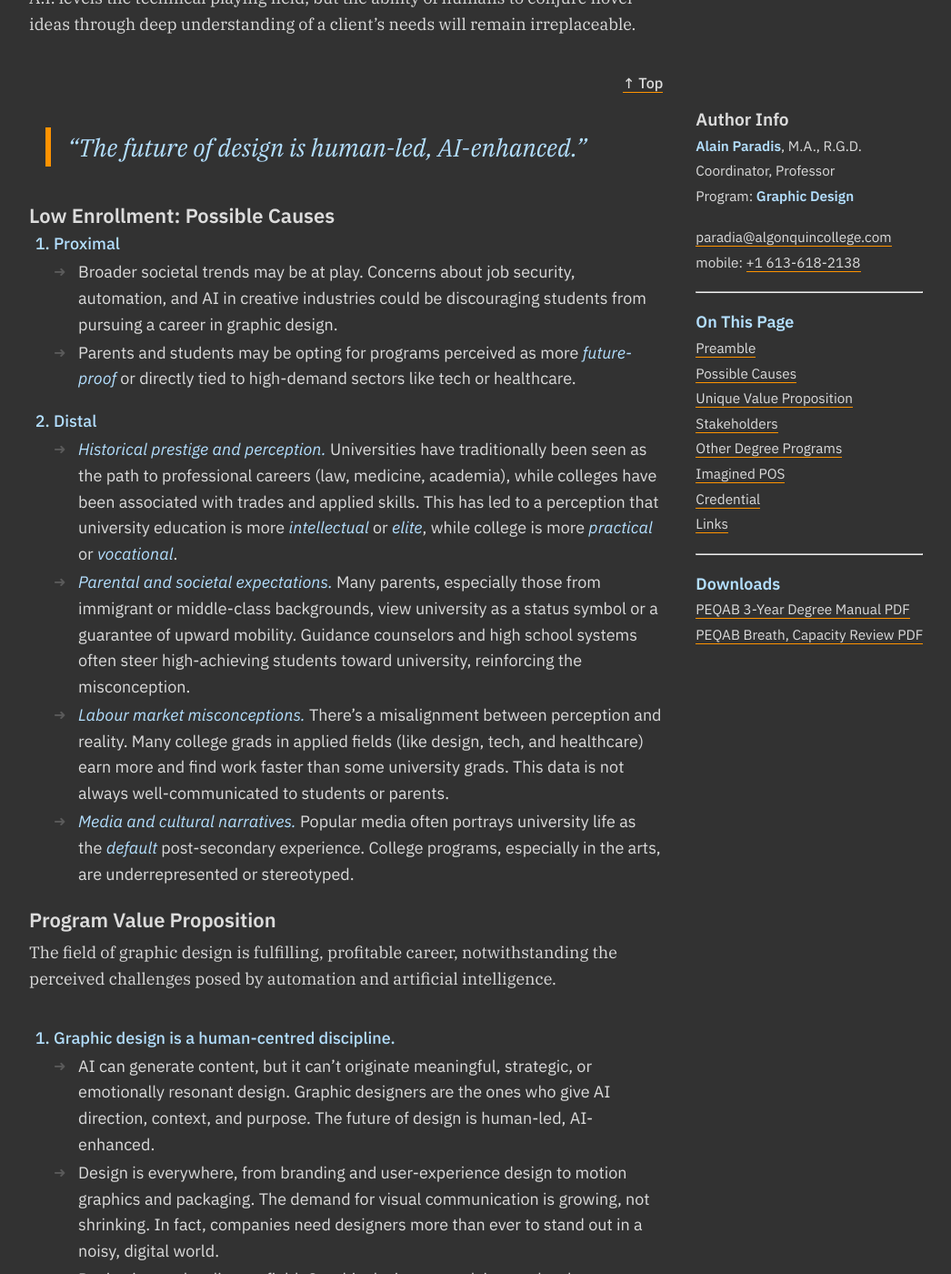
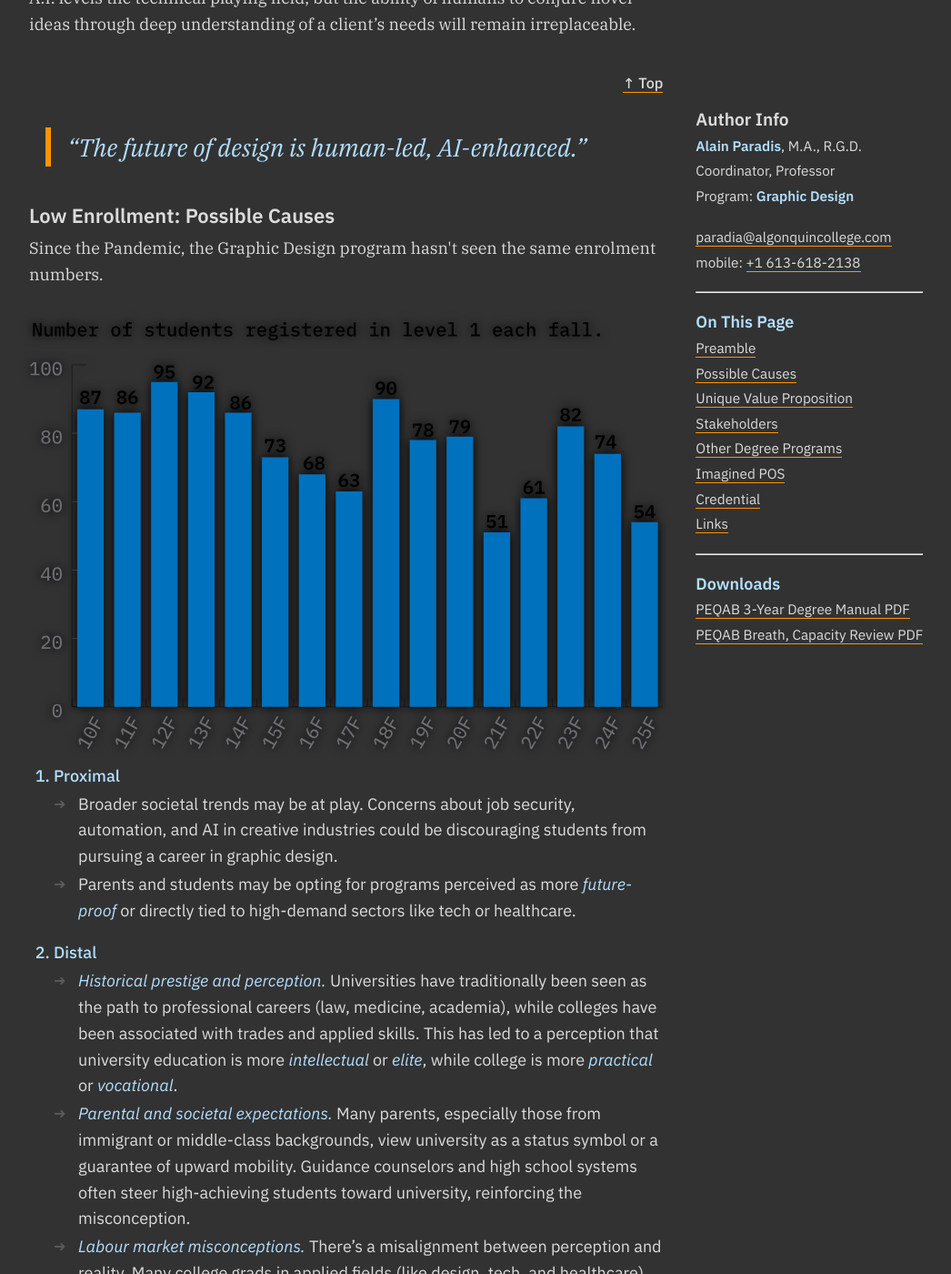
Before and after one commit to AlainParadis/program-transformation, a Jekyll site: the page built from index.md, in a window 1280 px wide and 1400 px high, scrolled down 1331 px. Shown: the whole window at 91% size, without its empty margins (76-1122 px from the left). Built offline with Jekyll 4.4.1, drawn with Linux system fonts in a browser that asks for light colours.

Commit message:
Add student registration SVG & causes text
Add a short paragraph to _includes/causes.html noting post-pandemic enrollment decline and include a new SVG chart partial. The HTML now includes _includes/svg/student-registration-numbers.svg and an inline HTML comment containing raw year/registration data points. Also add the corresponding SVG asset file (_includes/svg/student-registration-numbers.svg) that renders the registration numbers visualization.

```diff
--- a/_includes/causes.html
+++ b/_includes/causes.html
@@ -1,6 +1,28 @@
 <h4>
 	<a name="causes">Low Enrollment: Possible Causes</a>
 </h4>
+<p>
+Since the Pandemic, the Graphic Design program hasn't seen the same enrolment numbers.
+</p>
+{% include svg/student-registration-numbers.svg %}
+<!--
+10F,87
+11F,86
+12F,95
+13F,92
+14F,86
+15F,73
+16F,68
+17F,63
+18F,90
+19F,78
+20F,79
+21F,51
+22F,61
+23F,82
+24F,74
+25F,54
+ -->
 <ol>
 	<li>Proximal</li>
 	<ul>
```
Also changed, not shown: _includes/svg/student-registration-numbers.svg (added).
